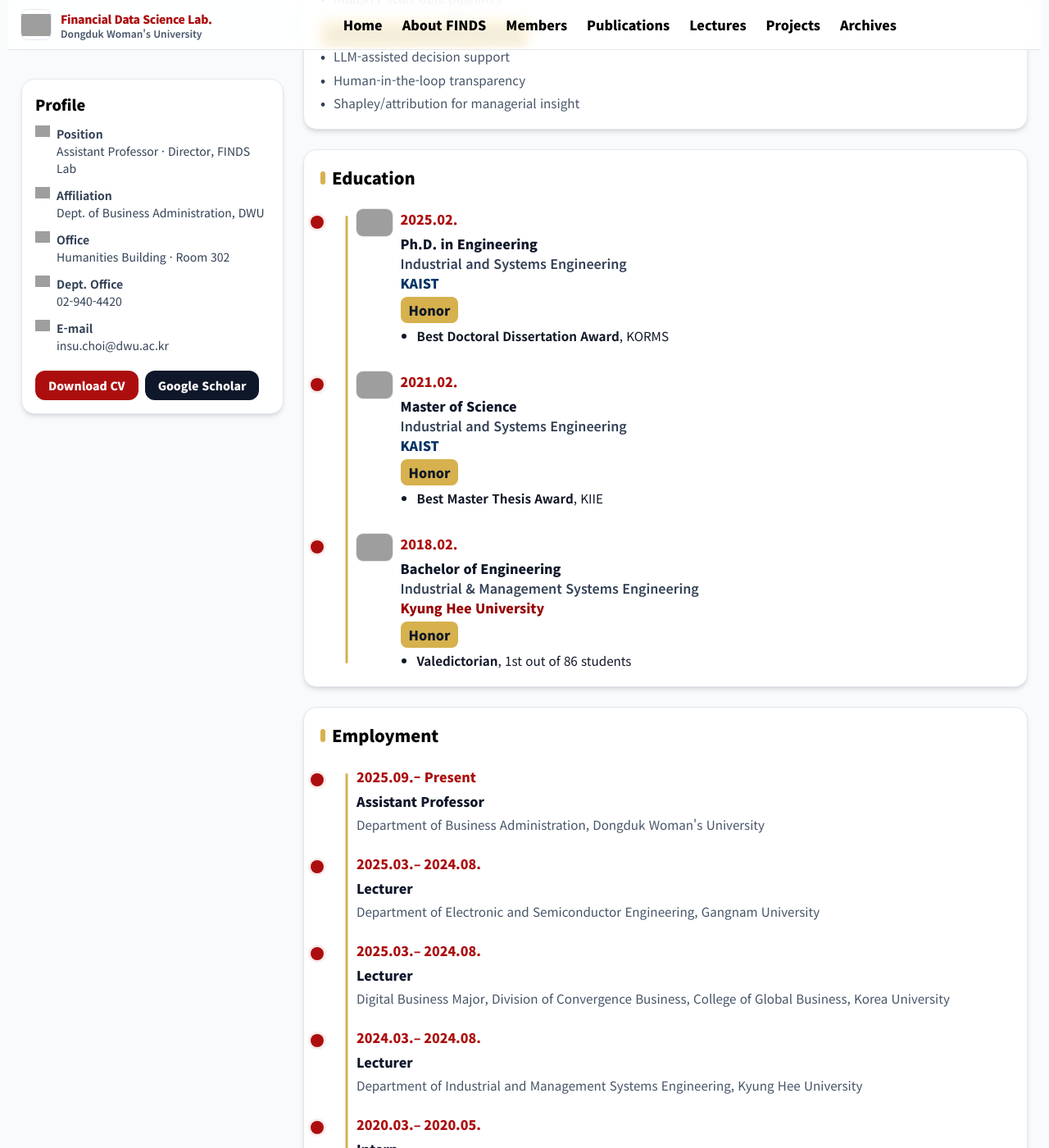
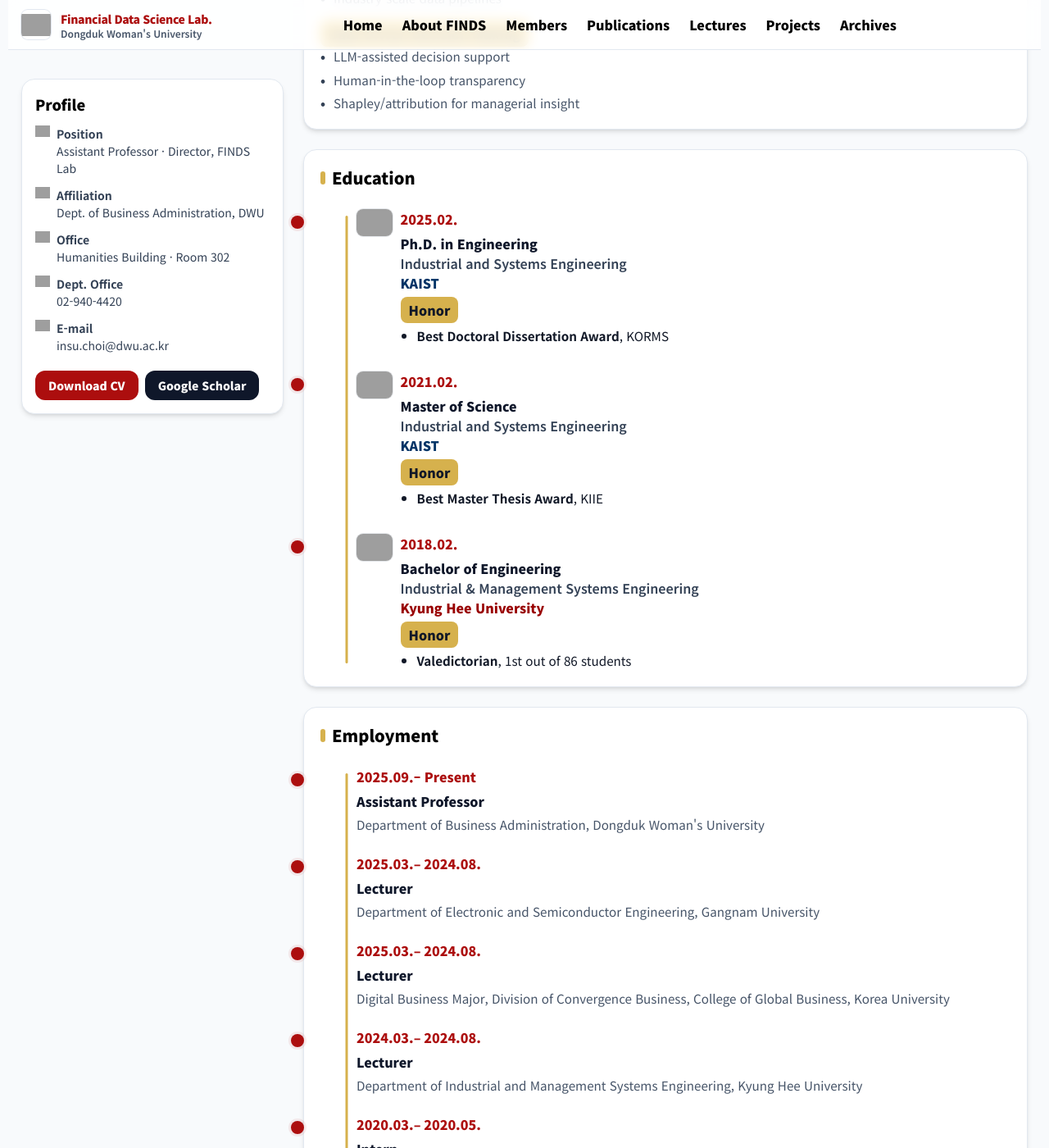
Before and after one commit to FinDS-Lab/site, a Jekyll site: the page built from members-director.html, in a window 1280 px wide and 1400 px high, scrolled down 2602 px. Shown: the whole window at 82% size. Built offline with Jekyll 4.4.1, drawn with Linux system fonts in a browser that asks for light colours; nearby versions of some CDN libraries; grey boxes are pictures that could not be loaded.

Commit message:
Update members-director.html

```diff
--- a/members-director.html
+++ b/members-director.html
@@ -92,7 +92,7 @@ permalink: /members-director.html
     --gold:#d6b14d;
     --year-size:16px;      /* 날짜 폰트 & bullet 지름 (약 +2pt) */
     --axis-x:2rem;         /* 골드 라인(center) x 위치 */
-    --dot-offset:-5rem;    /* bullet center = axis + offset (음수면 축보다 왼쪽) */
+    --dot-offset:-6.5rem;    /* bullet center = axis + offset (음수면 축보다 왼쪽) */
   }
 
   /* 타임라인: bullet은 왼쪽, 황금색 선은 그보다 오른쪽(뒤) — 겹치도록 */
```
